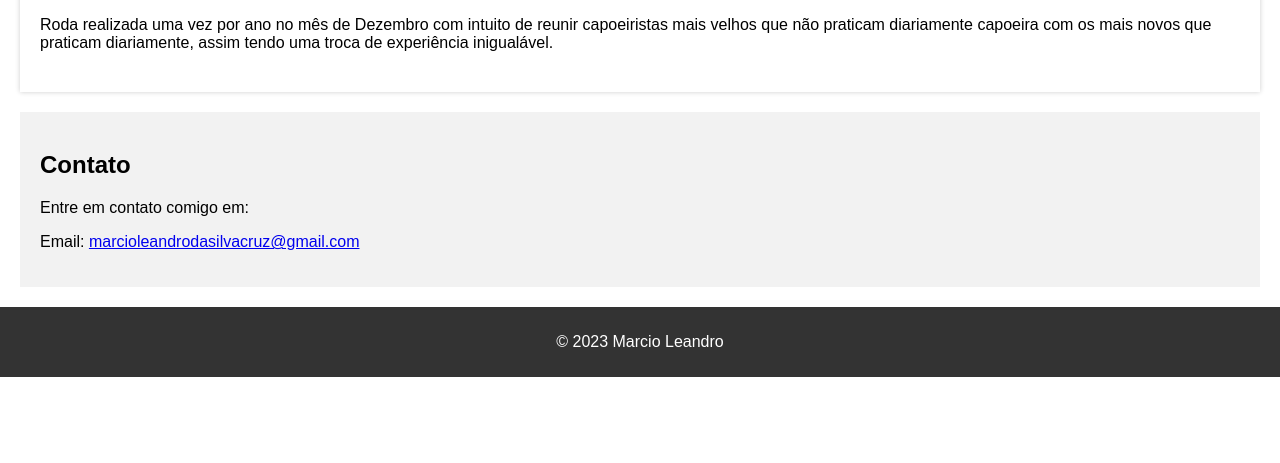
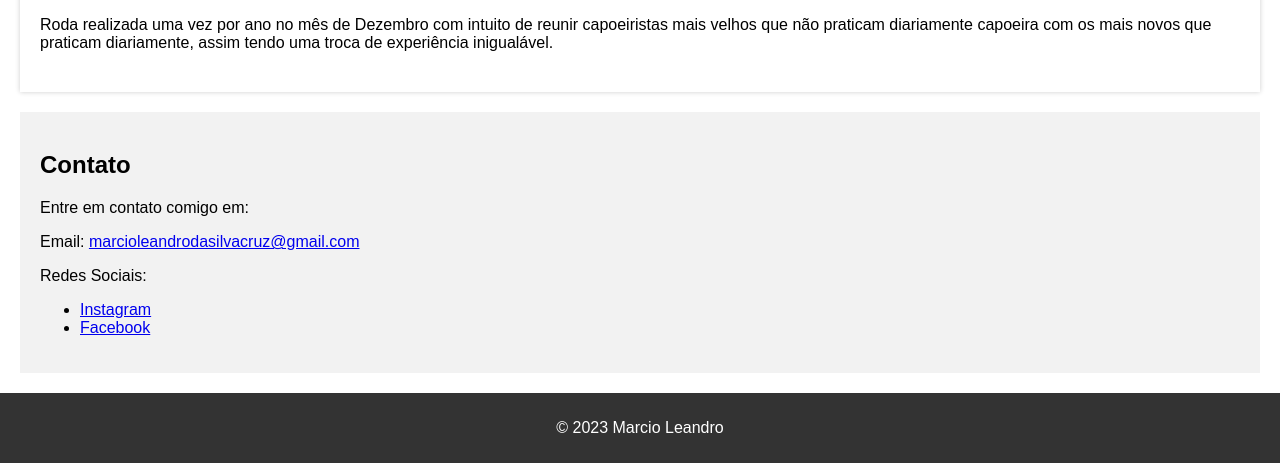
Before and after one commit to MarcioLeandro8/Portifolio, a plain HTML site: page index.html in a window 1280 px wide. Shown: the part 4933-5396 px from the top of the page. Before the commit the page ends 5310 px from the top, so only its background shows below. Drawn offline with Linux system fonts and the light colour scheme.

Commit message:
Update index.html

```diff
--- a/index.html
+++ b/index.html
@@ -91,6 +91,11 @@
         <h2>Contato</h2>
         <p>Entre em contato comigo em:</p>
         <p>Email: <a href="mailto:seuemail@example.com">marcioleandrodasilvacruz@gmail.com</a></p>
+        <p>Redes Sociais:</p>
+        <ul>
+            <li><a href="https://www.instagram.com/marcio_leandro8/" target="_blank">Instagram</a></li>
+            <li><a href="https://www.facebook.com/marcio.leandro.3367" target="_blank">Facebook</a></li>
+        </ul>
     </section>
     <footer>
         <p>&copy; 2023 Marcio Leandro</p>
```
